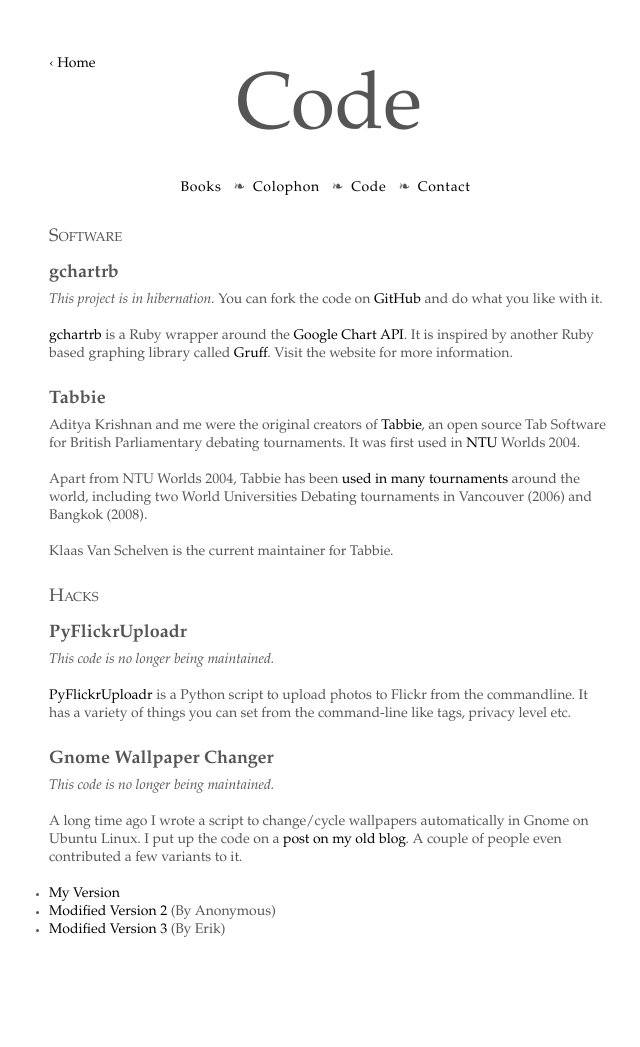
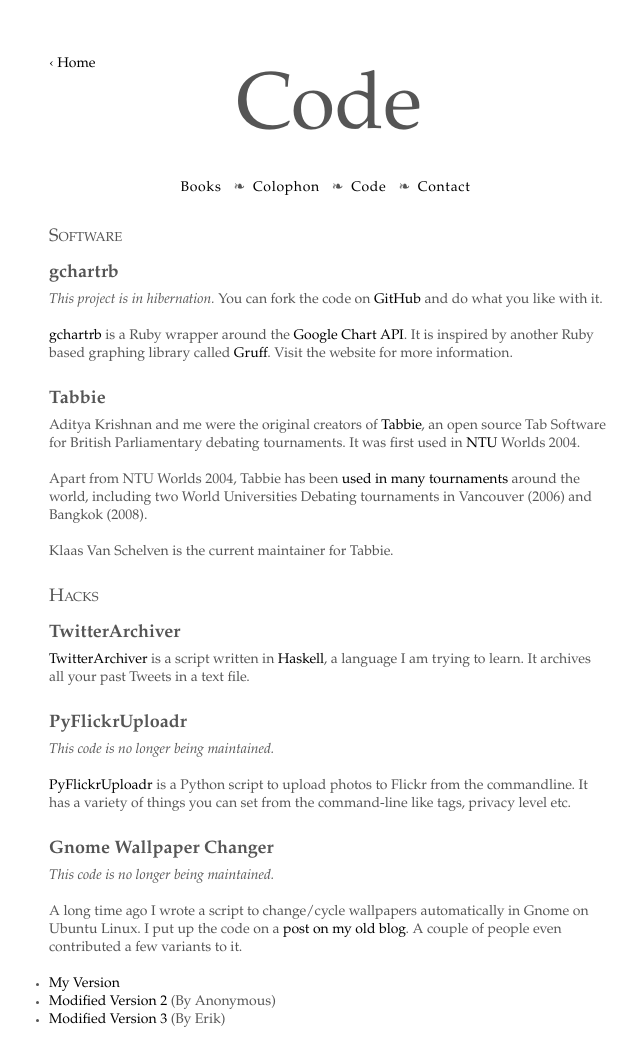
Before and after one commit to deepakjois/website, a Jekyll site: the page built from code/index.html, in a window 1280 px wide. Shown: the whole page, without its empty margins (311-951 px from the left). Built offline with Jekyll 4.4.1, drawn with Linux system fonts in a browser that asks for light colours; before the commit the page ends 957 px from its top, so only the background shows below that.

Commit message:
Adding TwitterArchiver

```diff
--- a/code/index.html
+++ b/code/index.html
@@ -32,6 +32,13 @@
 <section>
 	<article>
 	  <h2 id='hacks'>Hacks</h2>
+	  <h3 id="twitterarchiver">TwitterArchiver</h3>
+	   <p>
+	     <a href="http://github.com/deepakjois/TwitterArchiver/tree/master"
+	        title="deepakjois's TwitterArchiver at master - GitHub">TwitterArchiver</a> is a
+	     script written in <a href="http://www.haskell.org/" title="Haskell - HaskellWiki">Haskell</a>,
+	     a language I am trying to learn. It archives all your past Tweets in a text file.
+	   </p>
 	  <h3 id='pyflickr'>PyFlickrUploadr</h3>
 	   <p><em>This code is no longer being maintained.</em></p>
 	   <p><a
```
Also changed, not shown: stuff/interests.md (added, +31 -0 lines).
